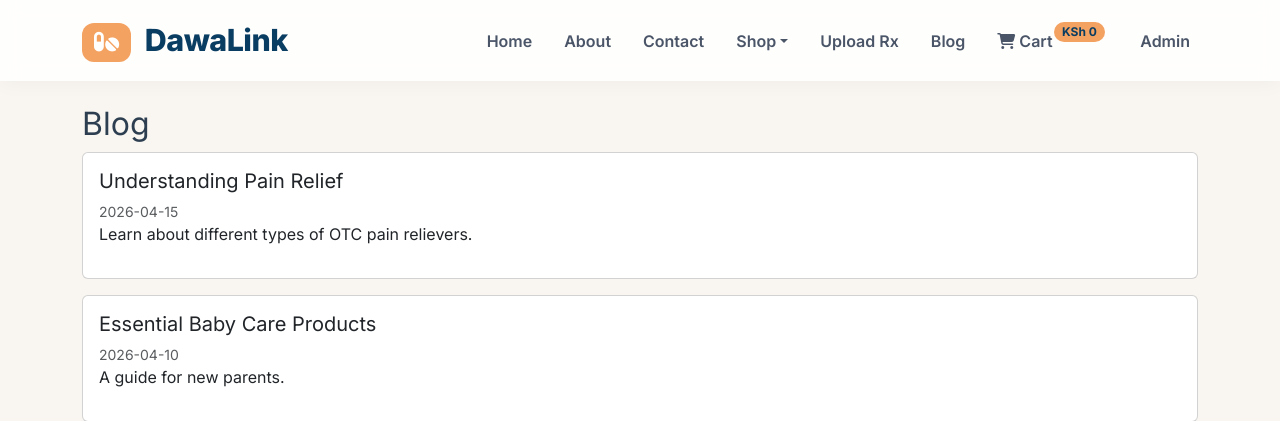
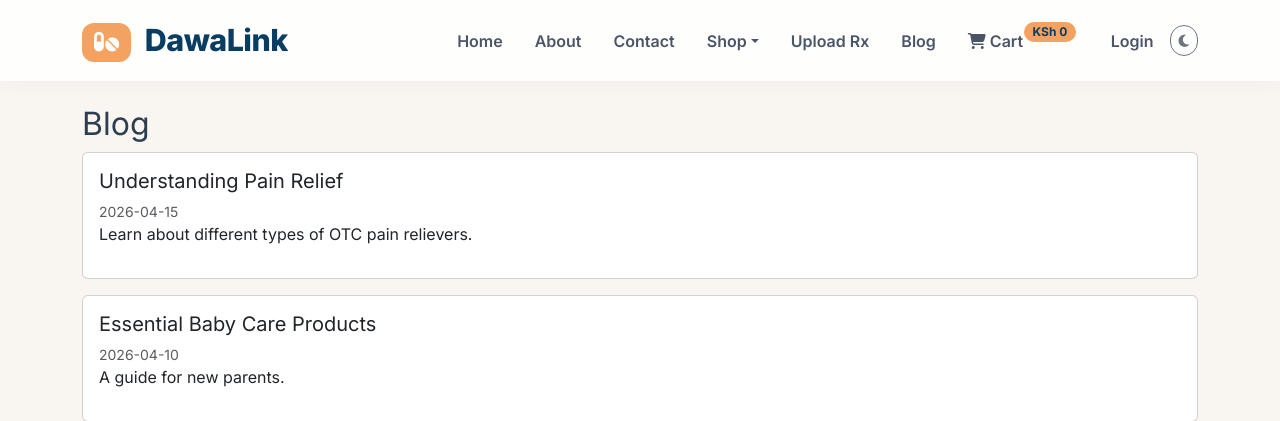
Before and after one commit to rodriguezgeorge089-art/techpharm-final, a Flask app: page /blog in a window 1280 px wide. Shown: the top 421 px of the page. Run offline with Flask 3, Linux system fonts and the light colour scheme.

Commit message:
Update base.html

```diff
--- a/templates/base.html
+++ b/templates/base.html
@@ -299,10 +337,18 @@
                         </a>
                     </li>
                     {% if user %}
-                        <li class="nav-item"><a class="nav-link" href="/logout">{{ user.full_name }}</a></li>
+                        {% if user.is_admin %}
+                            <li class="nav-item"><a class="nav-link" href="/admin/dashboard" style="color:var(--gold); font-weight:700;">🔧 Admin Panel</a></li>
+                        {% endif %}
+                        <li class="nav-item"><a class="nav-link" href="/logout">{{ user.full_name }} (Logout)</a></li>
                     {% else %}
-                        <li class="nav-item"><a class="nav-link" href="/login">Admin</a></li>
+                        <li class="nav-item"><a class="nav-link" href="/login">Login</a></li>
                     {% endif %}
+                    <li class="nav-item ms-2">
+                        <button id="darkModeToggle" class="btn btn-sm btn-outline-secondary" style="border-radius:40px;" title="Toggle dark mode">
+                            <i class="fas fa-moon"></i>
+                        </button>
+                    </li>
                 </ul>
             </div>
         </div>
@@ -357,6 +403,26 @@
         <i class="fab fa-whatsapp"></i>
     </a>
 
+    <!-- Scripts -->
     <script src="https://cdn.jsdelivr.net/npm/bootstrap@5.3.0/dist/js/bootstrap.bundle.min.js"></script>
+    <script>
+        // Dark mode toggle
+        const toggle = document.getElementById('darkModeToggle');
+        const icon = toggle.querySelector('i');
+        toggle.addEventListener('click', () => {
+            document.body.classList.toggle('dark-mode');
+            if (document.body.classList.contains('dark-mode')) {
+                icon.classList.replace('fa-moon', 'fa-sun');
+                localStorage.setItem('darkMode', 'enabled');
+            } else {
+                icon.classList.replace('fa-sun', 'fa-moon');
+                localStorage.setItem('darkMode', 'disabled');
+            }
+        });
+        if (localStorage.getItem('darkMode') === 'enabled') {
+            document.body.classList.add('dark-mode');
+            icon.classList.replace('fa-moon', 'fa-sun');
+        }
+    </script>
 </body>
 </html>
```
Also changed, not shown: other parts of templates/base.html (+45 -7 lines).
